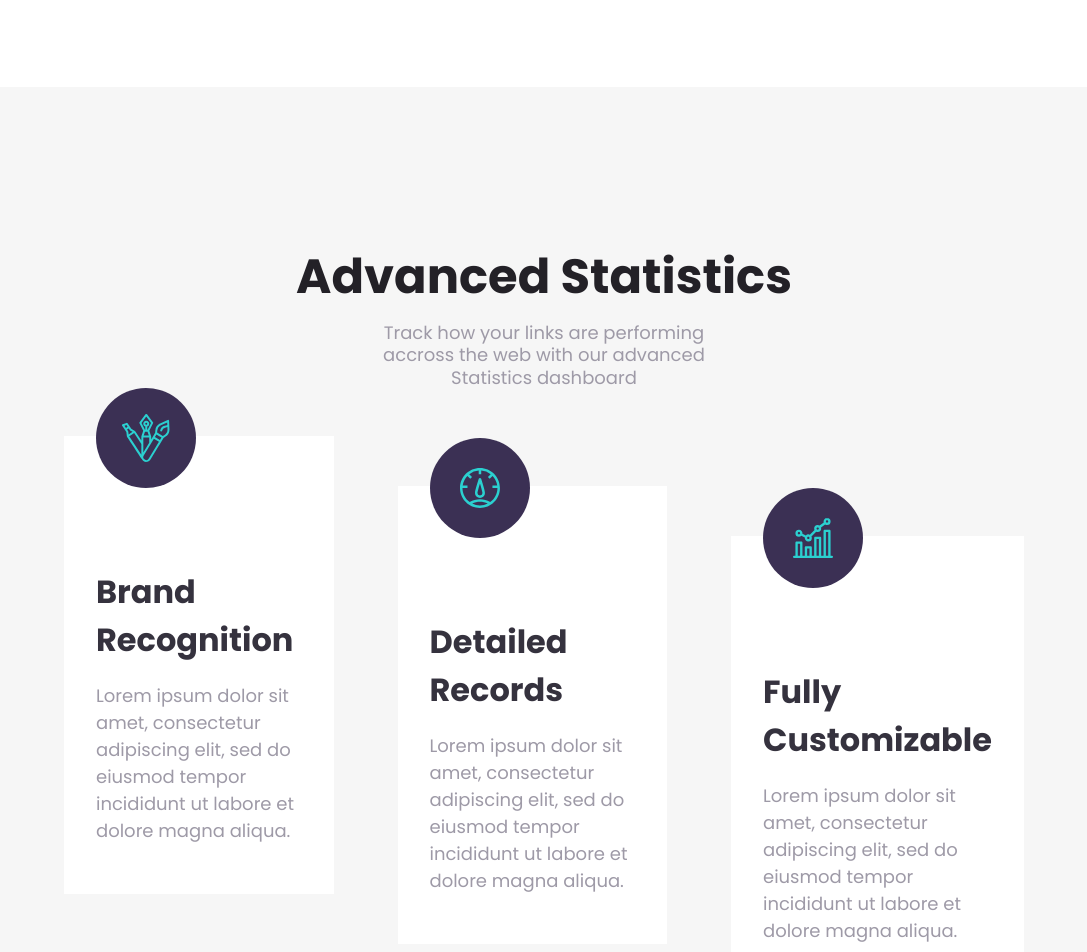
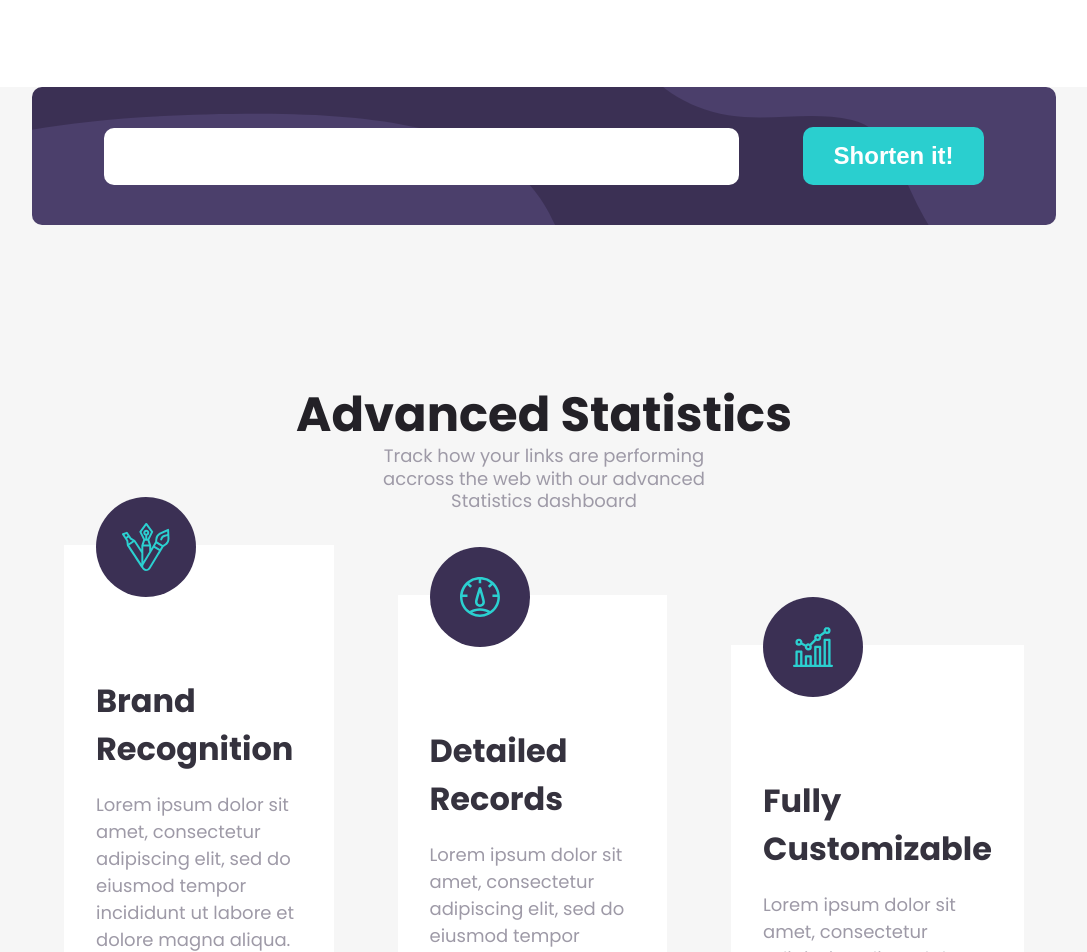
Before and after one commit to iamshubhankarkhare/shortly, a React (Create React App) app: page / in a window 1280 px wide. Shown: the part 660-1612 px from the top of the page, without its empty margins (96-1183 px from the left). Built offline with nearby package versions, Linux system fonts and the light colour scheme.

Commit message:
add input section

```diff
--- a/src/App.js
+++ b/src/App.js
@@ -7,6 +7,7 @@ import Navbar from './components/navbar';
 import HeroBlock from './components/heroBlock';
 import CtaBlock from './components/ctaBlock';
 import CardBlock from './components/cardBlock';
+import InputBlock from './components/inputBlock';
 import Footer from './components/footer';
 
 function App() {
@@ -15,6 +16,7 @@ function App() {
       <Flex flexDirection="column">
         <Navbar />
         <HeroBlock />
+        <InputBlock />
         <CardBlock />
         <CtaBlock />
         <Footer />
--- a/src/components/cardBlock.js
+++ b/src/components/cardBlock.js
@@ -26,7 +26,16 @@ const cardData = [
 ];
 const Card = ({ icon, title, body, ...props }) => {
   return (
-    <Flex flexDirection="column" bg="white" p="4" mx="4" {...props}>
+    <Flex
+      flexDirection="column"
+      bg="white"
+      p="4"
+      mx={[0, 4]}
+      my={[4, 0]}
+      justifyContent={['center', 'flex-start']}
+      alignItems={['center', 'flex-start']}
+      {...props}
+    >
       <Flex
         bg="primary.darkViolet"
         justifyContent="center"
@@ -38,10 +47,19 @@ const Card = ({ icon, title, body, ...props }) => {
       >
         <Icon src={`${icon}`} alt="icons" mx="4" />
       </Flex>
-      <H2 my="0" fontSize="2rem" color="neutral.veryDarkBlue">
+      <H2
+        my="0"
+        fontSize="2rem"
+        color="neutral.veryDarkBlue"
+        textAlign={['center', 'left']}
+      >
         {title}
       </H2>
-      <P color="neutral.greyishViolet" fontWeight="400">
+      <P
+        color="neutral.greyishViolet"
+        fontWeight="400"
+        textAlign={['center', 'left']}
+      >
         {body}
       </P>
     </Flex>
@@ -64,17 +82,23 @@ function CardBlock() {
         </H1>
         <H2
           fontWeight="400"
-          width="30vw"
+          width={['50vw', '30vw']}
           fontSize="18px"
           lineHeight="1.25"
           textAlign="center"
           color="neutral.greyishViolet"
+          my={[4, 0]}
         >
           Track how your links are performing accross the web with our advanced
           Statistics dashboard
         </H2>
       </Flex>
-      <Flex justifyContent="center" mx="10vw" py="4">
+      <Flex
+        justifyContent="center"
+        mx="10vw"
+        py="4"
+        flexDirection={['column', 'row']}
+      >
         {cardData.map((el, i) => (
           <Card
             style={{ transform: `translateY(${i * 50}px)` }}
--- a/src/components/footer.js
+++ b/src/components/footer.js
@@ -106,9 +106,9 @@ function Footer() {
           ))}
         </Flex>
       </Flex>
-      <Flex alignItems="flex-start" my="4">
+      <Flex alignItems="flex-start" my="4" justifyContent="space-around">
         {icons.map((el, i) => (
-          <Icon src={`${el}`} alt="icons" mx="4" />
+          <Icon src={`${el}`} alt="icons" />
         ))}
       </Flex>
     </Flex>
--- /dev/null
+++ b/src/components/inputBlock.js
@@ -0,0 +1,50 @@
+import React, { useState } from 'react';
+import bgShortenDesktop from '../assests/bg-shorten-desktop.svg';
+import { Flex, Link, Button, H1, Input } from './styledComponents';
+
+function InputBlock() {
+  return (
+    <Flex bg="#f6f6f6">
+      <Flex
+        flexDirection={['column', 'row']}
+        justifyContent="space-around"
+        alignItems="center"
+        bg="primary.darkViolet"
+        backgroundImage={`url(${bgShortenDesktop})`}
+        backgroundSize="cover"
+        backgroundRepeat="no-repeat"
+        mx={[4, '10vw']}
+        p="5vh"
+        width="100%"
+        borderRadius="10px"
+      >
+        <Input
+          border="none"
+          borderRadius="10px"
+          fontSize="2rem"
+          px={[0, '10px']}
+          py="10px"
+          mx="4"
+          width="100%"
+        />
+
+        <Button
+          fontWeight="700"
+          bg="primary.cyan"
+          color="white"
+          borderRadius="10px"
+          border="none"
+          fontSize="24px"
+          mt={[4, 0]}
+          mx="4"
+          py="15px"
+          width={['100%', '20vw']}
+        >
+          Shorten it!
+        </Button>
+      </Flex>
+    </Flex>
+  );
+}
+
+export default InputBlock;
--- a/src/components/styledComponents.js
+++ b/src/components/styledComponents.js
@@ -71,6 +71,15 @@ const FooterLink = styled.a`
   }
 `;
 
+const Input = styled.input`
+  ${typography}
+  ${layout}
+  ${color}
+  ${flexbox}
+  ${space}
+  ${border}
+`;
+
 const Flex = styled.div`
   display: flex;
   ${typography}
@@ -111,4 +120,4 @@ const Button = styled.button`
   }
 `;
 
-export { Box, Flex, Button, Link, H1, H2, FooterLink, Icon, P };
+export { Box, Flex, Button, Link, H1, H2, FooterLink, Icon, P, Input };
```
